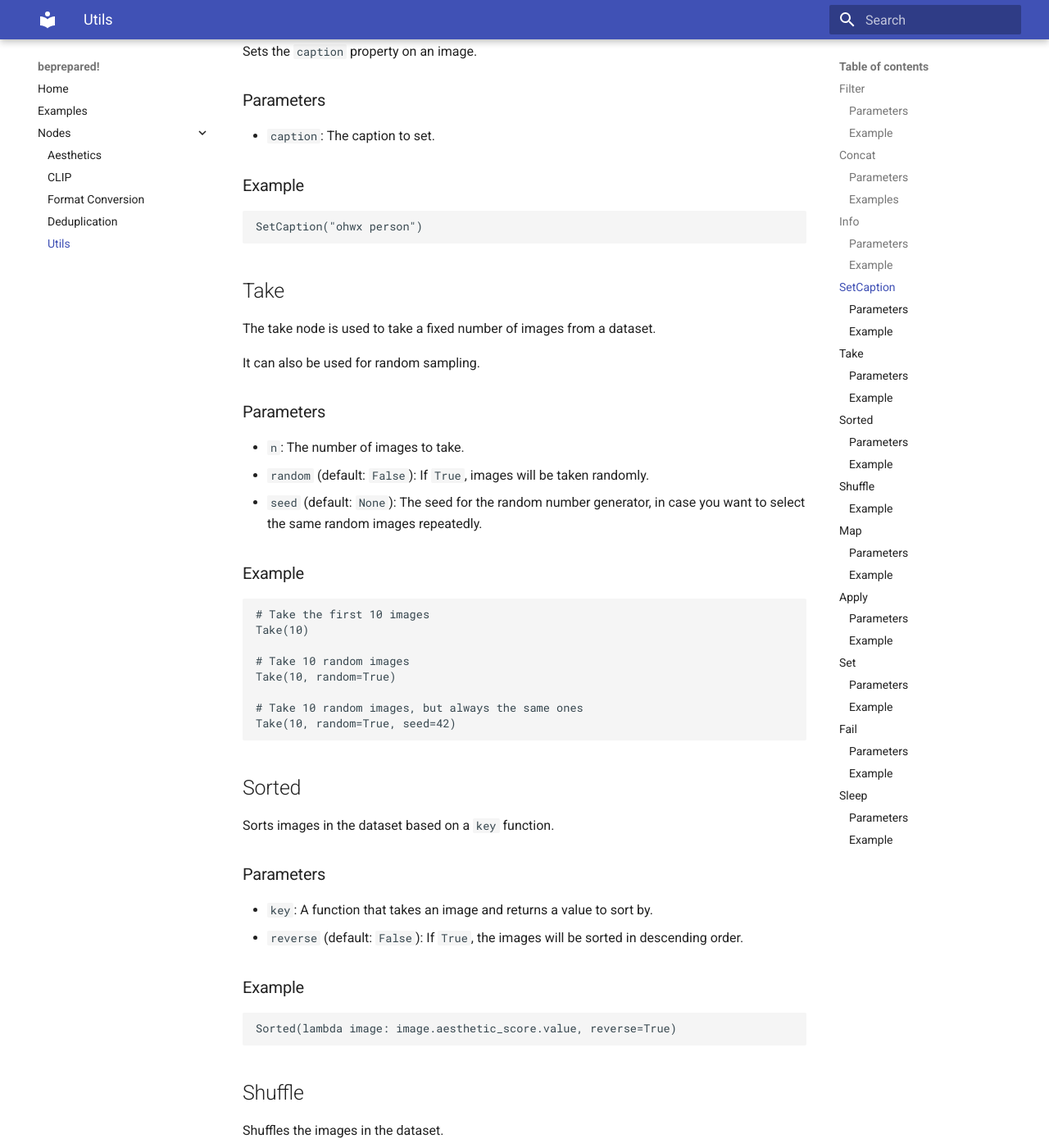
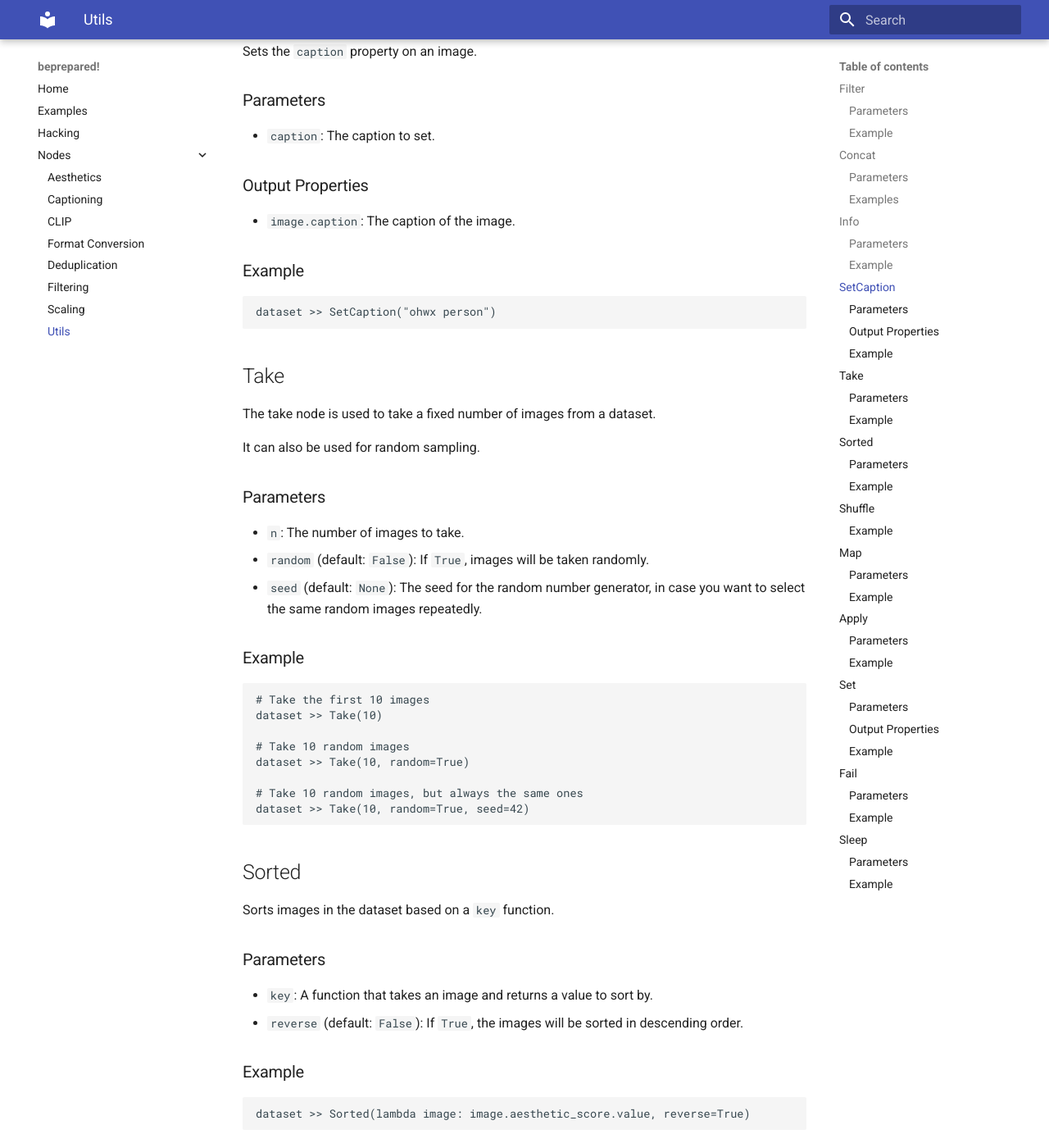
Before and after one commit to blucz/beprepared, an MkDocs documentation site: the page built from docs/nodes/utils.md, in a window 1280 px wide and 1400 px high, scrolled down 1390 px. Shown: the whole window at 82% size. Built offline with MkDocs 1.6.1 and Material for MkDocs 9.7.7, drawn with Linux system fonts in a browser that asks for light colours; some of the changed text lies outside the part shown.

Commit message:
more docs

````diff
--- a/docs/nodes/utils.md
+++ b/docs/nodes/utils.md
@@ -11,7 +11,7 @@ The filter node is used to filter images based on a predicate.
 ### Example
 
 ```python
-Filter(lambda image: image.aesthetic_score.value > 0.5)
+dataset >> Filter(lambda image: image.aesthetic_score.value > 0.5)
 ```
 
 ## Concat
@@ -45,7 +45,7 @@ For larger datasets, use the `index.html` file in the output directory next to t
 ### Example
 
 ```python
-Info
+dataset >> Info
 ```
 
 ## SetCaption
@@ -56,10 +56,14 @@ Sets the `caption` property on an image.
 
 - `caption`: The caption to set.
 
+### Output Properties
+
+- `image.caption`: The caption of the image.
+
 ### Example
 
 ```python
-SetCaption("ohwx person")
+dataset >> SetCaption("ohwx person")
 ```
 
 ## Take
@@ -78,13 +82,13 @@ It can also be used for random sampling.
 
 ```python
 # Take the first 10 images
-Take(10)
+dataset >> Take(10)
 
 # Take 10 random images
-Take(10, random=True)
+dataset >> Take(10, random=True)
 
 # Take 10 random images, but always the same ones
-Take(10, random=True, seed=42)
+dataset >> Take(10, random=True, seed=42)
 ```
 
 ## Sorted
@@ -99,7 +103,7 @@ Sorts images in the dataset based on a `key` function.
 ### Example
 
 ```python
-Sorted(lambda image: image.aesthetic_score.value, reverse=True)
+dataset >> Sorted(lambda image: image.aesthetic_score.value, reverse=True)
 ```
 
 ## Shuffle
@@ -123,7 +127,7 @@ Maps a function over the images in a dataset.
 ### Example
 
 ```python
-Map(lambda image: image.with_props(caption=image.caption.value.upper()))
+dataset >> Map(lambda image: image.with_props(caption=image.caption.value.upper()))
 ```
 
 ## Apply
@@ -138,7 +142,7 @@ Applies a function to each image in a dataset.
 
 ```python
 
-Apply(lambda image: image.caption.value = image.caption.value.upper())
+dataset >> Apply(lambda image: image.caption.value = image.caption.value.upper())
 ```
 
 ## Set
@@ -149,10 +153,14 @@ Sets properties on an image.
 
 - `**kwargs`: The properties to set.
 
+### Output Properties
+
+- `image.{key}`: Properties specified in `kwargs`
+
 ### Example
 
 ```python
-Set(tags=["person", "ohwx"], myprop=12345, caption="my caption")
+dataset >> Set(tags=["person", "ohwx"], myprop=12345, caption="my caption")
 ```
 
 ## Fail
@@ -166,7 +174,7 @@ The fail node is used to fail the workflow with an error message. This is useful
 ### Example
 
 ```python
-Fail("Something went wrong")
+dataset >> Fail("Something went wrong")
 ```
 
 ## Sleep
````
Also changed, not shown: docs/hacking.md (added, +60 -0 lines), docs/nodes/aesthetics.md (+1 -1 lines), docs/nodes/captioning.md (added, +25 -0 lines), docs/nodes/clip.md (+5 -4 lines), docs/nodes/convertformat.md (+1 -2 lines), docs/nodes/dedupe.md (+3 -3 lines), docs/nodes/filtering.md (added, +34 -0 lines), docs/nodes/scaling.md (added, +57 -0 lines), 1 other file.
